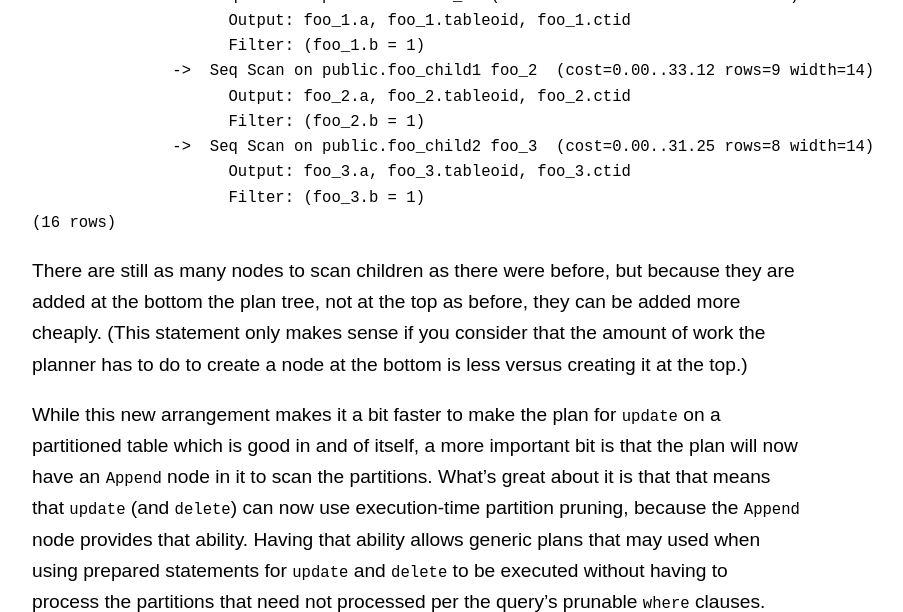
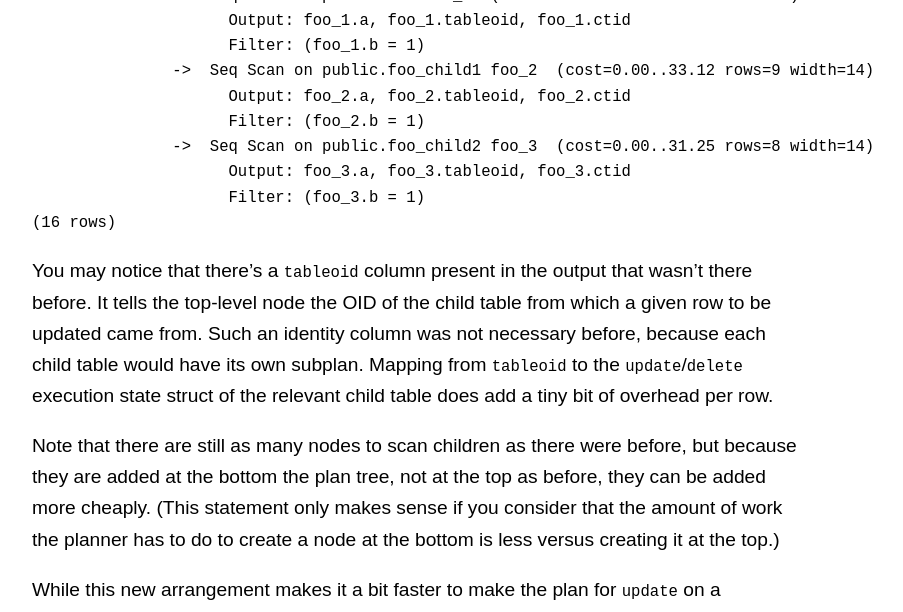
Before and after one commit to amitlan/website, a Jekyll site: the page built from _posts/2021-06-08-pg14-update-perf.md, in a window 1280 px wide and 900 px high, scrolled down 3638 px, cut to the strip 0-612 px from the top of the window. Shown: the whole strip, without its empty margins (224-1127 px from the left). Built offline with Jekyll 4.4.1, drawn with Linux system fonts in a browser that asks for light colours.

Commit message:
pg14-update-perf: describe tableoid

````diff
--- a/_posts/2021-06-08-pg14-update-perf.md
+++ b/_posts/2021-06-08-pg14-update-perf.md
@@ -165,7 +165,14 @@ postgres=# explain verbose update foo set a = a + 1 where b = 1;
 (16 rows)
 ```
 
-There are still as many nodes to scan children as there were before,
+You may notice that there's a `tableoid` column present in the output that
+wasn't there before.  It tells the top-level node the OID of the child
+table from which a given row to be updated came from.  Such an identity
+column was not necessary before, because each child table would have its own
+subplan.  Mapping from `tableoid` to the `update`/`delete` execution state
+struct of the relevant child table does add a tiny bit of overhead per row.
+
+Note that there are still as many nodes to scan children as there were before,
 but because they are added at the bottom the plan tree, not at the top as
 before, they can be added more cheaply.  (This statement only makes sense
 if you consider that the amount of work the planner has to do to create a
````
